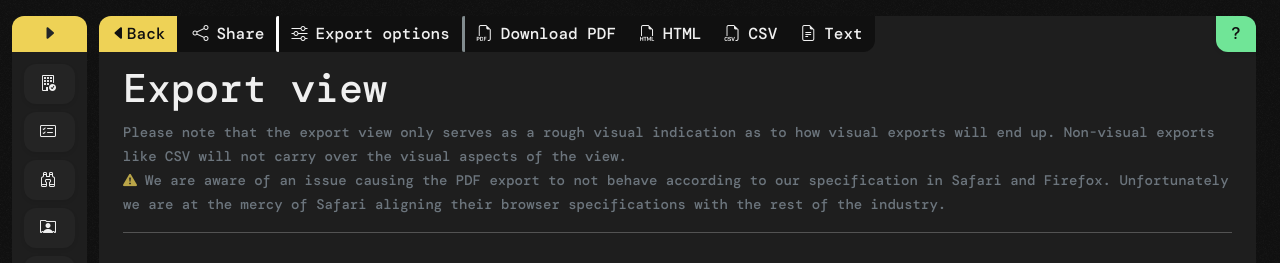
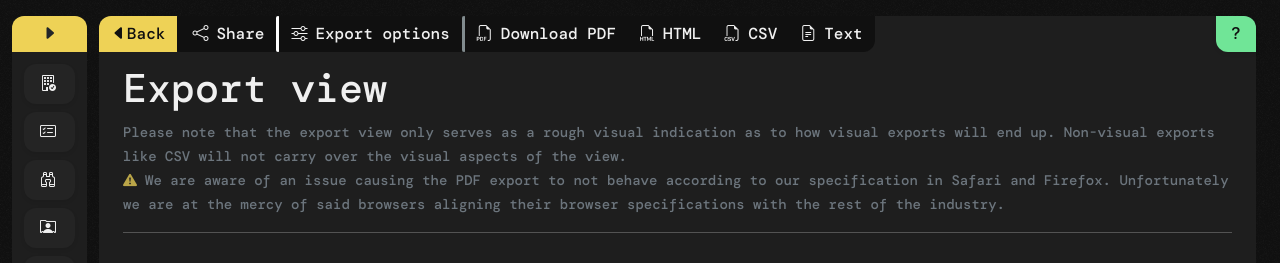
Before and after one commit to whichlicense/frontend, a React (Create React App) app: page /export-view in a window 1280 px wide. Shown: the top 263 px of the page. Built offline with nearby package versions, Linux system fonts and the light colour scheme.

Commit message:
updated notice text
Signed-off-by: duart38 <duartsnel@icloud.com>

```diff
--- a/src/pages/ExportView.tsx
+++ b/src/pages/ExportView.tsx
@@ -162,7 +162,7 @@ export default function ExportView() {
         {/* TODO: only show on safari user agent */}
         <i className="txt-yellow pe-2 bi bi-exclamation-triangle-fill opacity-75"></i>
         We are aware of an issue causing the PDF export to not behave according to our specification in Safari and Firefox.
-        Unfortunately we are at the mercy of Safari aligning their browser specifications with the rest of the industry.
+        Unfortunately we are at the mercy of said browsers aligning their browser specifications with the rest of the industry.
       </small>
       <hr />
       <div
```
